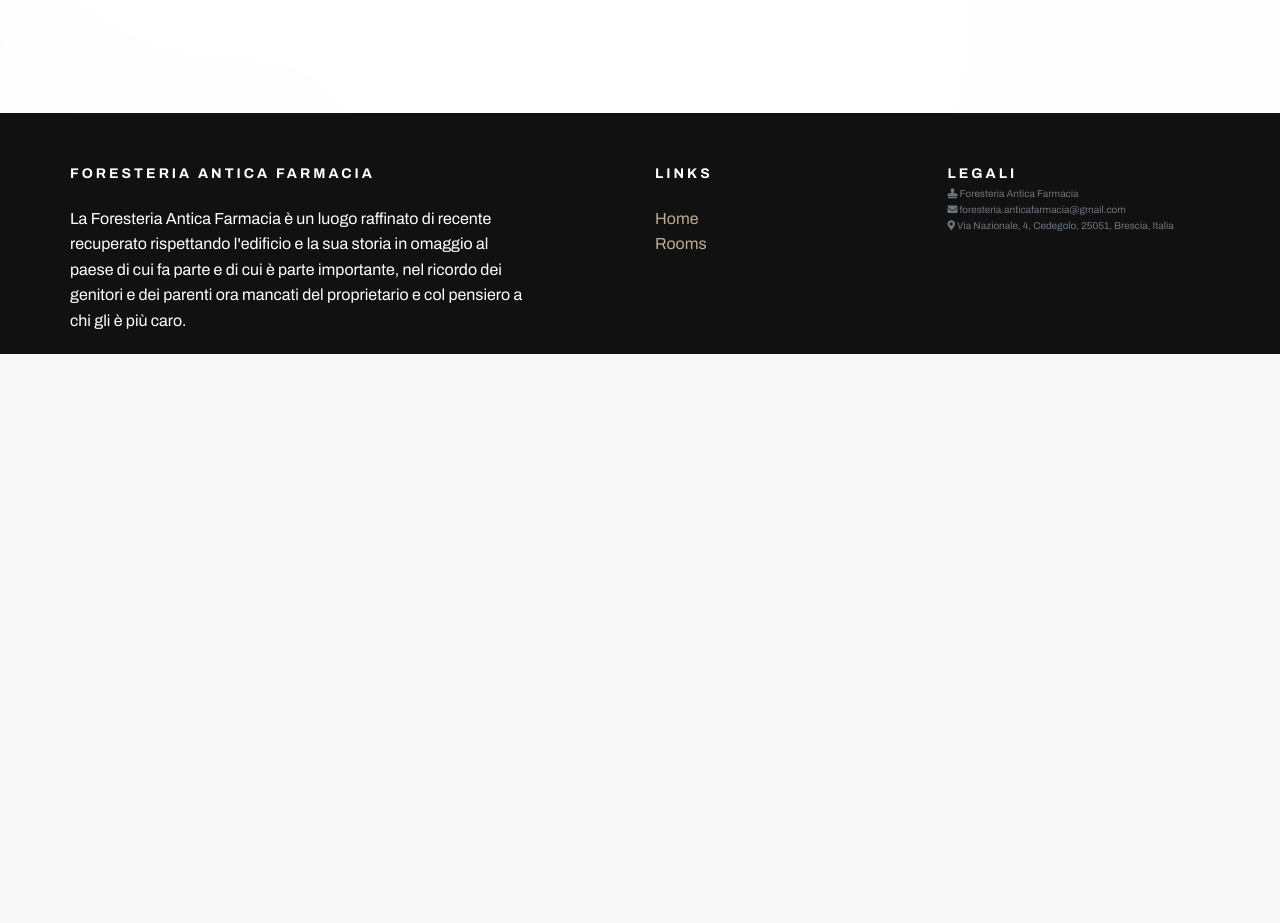
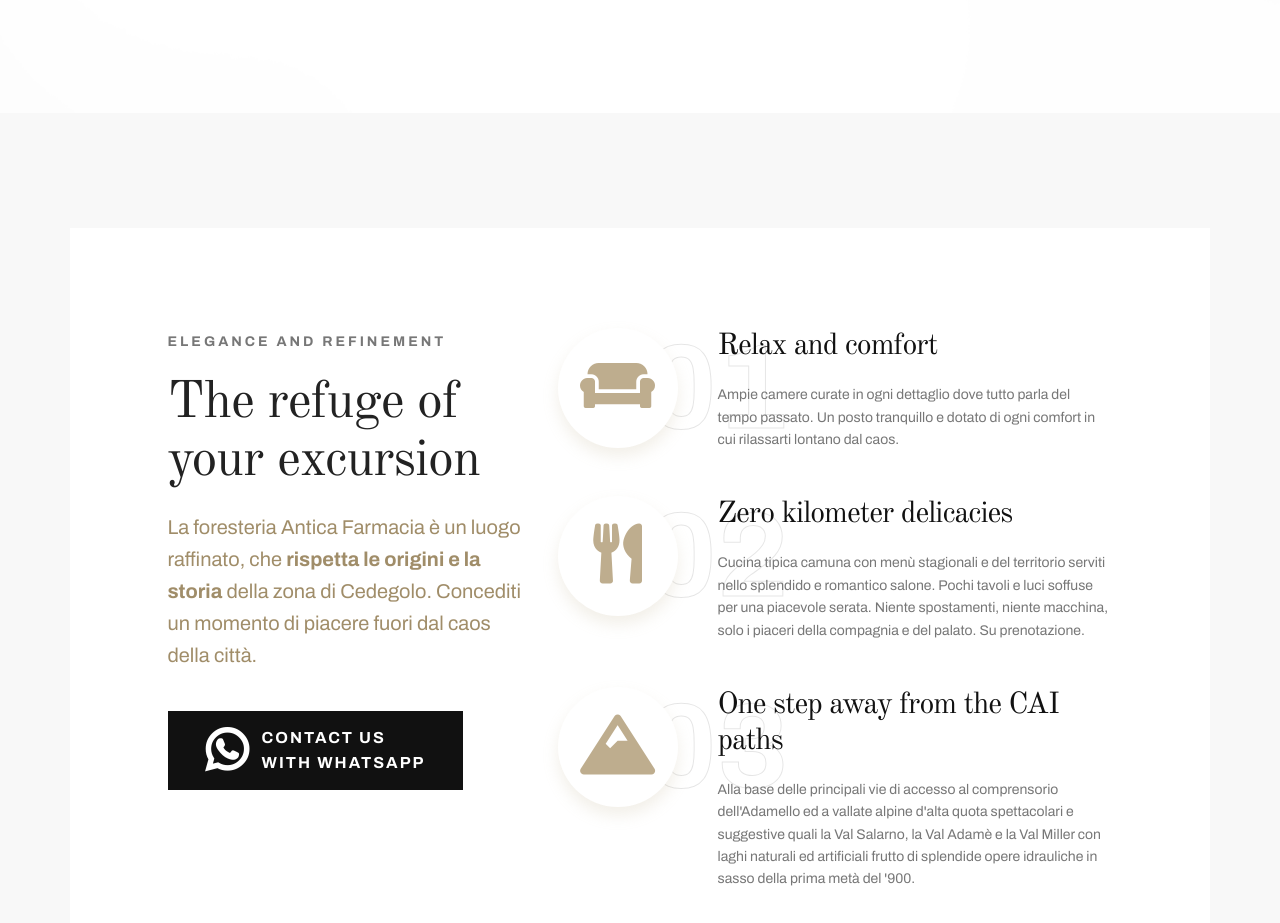
Before and after one commit to lparolari/anticafarmacia, a React (Create React App) app: page / in a window 1280 px wide. Shown: the part 1685-2608 px from the top of the page. Before the commit the page ends 2039 px from the top, so only its background shows below. Built offline with nearby package versions, Linux system fonts and the light colour scheme.

Commit message:
feat(home): add cta

```diff
--- /dev/null
+++ b/src/components/Button/StrongButton.jsx
@@ -0,0 +1,51 @@
+import classNames from 'classnames'
+import React from 'react'
+import styled from 'styled-components'
+
+const StyledButton = styled.button`
+  margin-top: 40px;
+  padding: 12px 36px;
+  background-color: #111;
+  color: #fff;
+  display: inline-flex;
+  align-items: center; /* vertical alignment of items */
+
+  font-weight: 700;
+  white-space: nowrap;
+  vertical-align: middle;
+  -webkit-user-select: none;
+  -ms-user-select: none;
+  user-select: none;
+  font-size: 16px;
+  border-radius: 0px;
+  cursor: pointer;
+  transition: all 0.4s ease-out 0s;
+  text-transform: uppercase;
+  letter-spacing: 2px;
+  border: 2px solid #111;
+
+  &:hover {
+    background-color: #bead8e;
+    border-color: #bead8e;
+  }
+`
+const InnerDiv = styled.div`
+  text-align: left;
+  padding-left: 12px;
+`
+
+const StrongButton = ({ label, muted, icon }) => (
+  <StyledButton>
+    <i className={classNames(icon, 'fa-3x')} />
+    <InnerDiv>
+      {label}
+      {muted && (
+        <>
+          <br /> {muted}
+        </>
+      )}
+    </InnerDiv>
+  </StyledButton>
+)
+
+export default StrongButton
--- /dev/null
+++ b/src/data/feats.js
@@ -0,0 +1,28 @@
+import i18n from 'i18next'
+
+export const feats = [
+  {
+    id: 1,
+    title: i18n.t('Relax and comfort'),
+    icon: 'fas fa-couch',
+    desc: i18n.t(
+      'Ampie camere curate in ogni dettaglio dove tutto parla del tempo passato. Un posto tranquillo e dotato di ogni comfort in cui rilassarti lontano dal caos.'
+    ),
+  },
+  {
+    id: 2,
+    title: i18n.t('Zero kilometer delicacies'),
+    icon: 'fas fa-utensils',
+    desc: i18n.t(
+      'Cucina tipica camuna con menù stagionali e del territorio serviti nello splendido e romantico salone. Pochi tavoli e luci soffuse per una piacevole serata. Niente spostamenti, niente macchina, solo i piaceri della compagnia e del palato. Su prenotazione.'
+    ),
+  },
+  {
+    id: 3,
+    title: i18n.t('One step away from the CAI paths'),
+    icon: 'fas fa-mountain',
+    desc: i18n.t(
+      "Alla base delle principali vie di accesso al comprensorio dell'Adamello ed a vallate alpine d'alta quota spettacolari e suggestive quali la Val Salarno, la Val Adamè e la Val Miller con laghi naturali ed artificiali frutto di splendide opere idrauliche in sasso della prima metà del '900."
+    ),
+  },
+]
--- a/src/i18n/en.json
+++ b/src/i18n/en.json
@@ -37,9 +37,18 @@
   "Rustic look": "Rustic look",
   "Large and well equipped": "Large and well equipped",
   "With kitchen": "With kitchen",
-  "Camera Direttore": "Camera Direttore",
-  "Camera Lato Piazza": "Camera Lato Piazza",
-  "Camera Centrale": "Camera Centrale",
-  "Camera Lato Mamma": "Camera Lato Mamma",
+  "Camera Direttore": "Direttore Room",
+  "Camera Lato Piazza": "Lato Piazza Room",
+  "Camera Centrale": "Centrale Room",
+  "Camera Lato Mamma": "Lato Mamma Room",
+  "Contact us": "Contact us",
+  "The refuge of your excursion": "The refuge of your excursion",
+  "Elegance and refinement": "Elegance and refinement",
+  "Zero kilometer delicacies": "Zero kilometer delicacies",
+  "One step away from the CAI paths": "One step away from the CAI paths",
+  "Cucina tipica camuna con menù stagionali e del territorio serviti nello splendido e romantico salone. Pochi tavoli e luci soffuse per una piacevole serata. Niente spostamenti, niente macchina, solo i piaceri della compagnia e del palato. Su prenotazione.":"Cucina tipica camuna con menù stagionali e del territorio serviti nello splendido e romantico salone. Pochi tavoli e luci soffuse per una piacevole serata. Niente spostamenti, niente macchina, solo i piaceri della compagnia e del palato. Su prenotazione.",
+  "Ampie camere curate in ogni dettaglio dove tutto parla del tempo passato. Un posto tranquillo e dotato di ogni comfort in cui rilassarti lontano dal caos.": "Ampie camere curate in ogni dettaglio dove tutto parla del tempo passato. Un posto tranquillo e dotato di ogni comfort in cui rilassarti lontano dal caos.",
+  "Alla base delle principali vie di accesso al comprensorio dell'Adamello ed a vallate alpine d'alta quota spettacolari e suggestive quali la Val Salarno, la Val Adamè e la Val Miller con laghi naturali ed artificiali frutto di splendide opere idrauliche in sasso della prima metà del '900.": "Alla base delle principali vie di accesso al comprensorio dell'Adamello ed a vallate alpine d'alta quota spettacolari e suggestive quali la Val Salarno, la Val Adamè e la Val Miller con laghi naturali ed artificiali frutto di splendide opere idrauliche in sasso della prima metà del '900.",
+  "La foresteria Antica Farmacia è un luogo raffinato, che <b>rispetta le origini e la storia</b> della zona di Cedegolo. Concediti un momento di piacere fuori dal caos della città.": "La foresteria Antica Farmacia è un luogo raffinato, che <b>rispetta le origini e la storia</b> della zona di Cedegolo. Concediti un momento di piacere fuori dal caos della città.",
   "La Foresteria Antica Farmacia è un luogo raffinato di recente recuperato rispettando l'edificio e la sua storia in omaggio al paese di cui fa parte e di cui è parte importante, nel ricordo dei genitori e dei parenti ora mancati del proprietario e col pensiero a chi gli è più caro.": "La Foresteria Antica Farmacia è un luogo raffinato di recente recuperato rispettando l'edificio e la sua storia in omaggio al paese di cui fa parte e di cui è parte importante, nel ricordo dei genitori e dei parenti ora mancati del proprietario e col pensiero a chi gli è più caro."
 }
--- a/src/i18n/it.json
+++ b/src/i18n/it.json
@@ -41,5 +41,14 @@
   "Camera Lato Piazza": "Camera Lato Piazza",
   "Camera Centrale": "Camera Centrale",
   "Camera Lato Mamma": "Camera Lato Mamma",
+  "Contact us": "Contattaci",
+  "The refuge of your excursion": "Il rifugio della tua escursione",
+  "Elegance and refinement": "Eleganza e raffinatezza",
+  "Zero kilometer delicacies": "Prelibatezze chilometri zero",
+  "One step away from the CAI paths": "Ad un passo dai sentieri del CAI",
+  "Cucina tipica camuna con menù stagionali e del territorio serviti nello splendido e romantico salone. Pochi tavoli e luci soffuse per una piacevole serata. Niente spostamenti, niente macchina, solo i piaceri della compagnia e del palato. Su prenotazione.":"Cucina tipica camuna con menù stagionali e del territorio serviti nello splendido e romantico salone. Pochi tavoli e luci soffuse per una piacevole serata. Niente spostamenti, niente macchina, solo i piaceri della compagnia e del palato. Su prenotazione.",
+  "Ampie camere curate in ogni dettaglio dove tutto parla del tempo passato. Un posto tranquillo e dotato di ogni comfort in cui rilassarti lontano dal caos.": "Ampie camere curate in ogni dettaglio dove tutto parla del tempo passato. Un posto tranquillo e dotato di ogni comfort in cui rilassarti lontano dal caos.",
+  "Alla base delle principali vie di accesso al comprensorio dell'Adamello ed a vallate alpine d'alta quota spettacolari e suggestive quali la Val Salarno, la Val Adamè e la Val Miller con laghi naturali ed artificiali frutto di splendide opere idrauliche in sasso della prima metà del '900.": "Alla base delle principali vie di accesso al comprensorio dell'Adamello ed a vallate alpine d'alta quota spettacolari e suggestive quali la Val Salarno, la Val Adamè e la Val Miller con laghi naturali ed artificiali frutto di splendide opere idrauliche in sasso della prima metà del '900.",
+  "La foresteria Antica Farmacia è un luogo raffinato, che <b>rispetta le origini e la storia</b> della zona di Cedegolo. Concediti un momento di piacere fuori dal caos della città.": "La foresteria Antica Farmacia è un luogo raffinato, che <b>rispetta le origini e la storia</b> della zona di Cedegolo. Concediti un momento di piacere fuori dal caos della città.",
   "La Foresteria Antica Farmacia è un luogo raffinato di recente recuperato rispettando l'edificio e la sua storia in omaggio al paese di cui fa parte e di cui è parte importante, nel ricordo dei genitori e dei parenti ora mancati del proprietario e col pensiero a chi gli è più caro.": "La Foresteria Antica Farmacia è un luogo raffinato di recente recuperato rispettando l'edificio e la sua storia in omaggio al paese di cui fa parte e di cui è parte importante, nel ricordo dei genitori e dei parenti ora mancati del proprietario e col pensiero a chi gli è più caro."
 }
--- /dev/null
+++ b/src/routes/Home/Cta.jsx
@@ -0,0 +1,62 @@
+import React from 'react'
+import { Trans, useTranslation } from 'react-i18next'
+import { Link } from 'react-router-dom'
+
+import StrongButton from '../../components/Button/StrongButton'
+import { feats } from '../../data/feats'
+import { global } from '../../data/global'
+
+const Cta = () => {
+  const { t } = useTranslation()
+  return (
+    <section className="cta-section pt-115 pb-160">
+      <div className="container">
+        <div className="cta-inner">
+          <div className="row justify-content-center">
+            <div className="col-lg-4 col-md-8 col-sm-9 col-10 order-2 order-lg-1">
+              <div className="cta-text">
+                <div className="section-title mb-20">
+                  <span className="title-tag">
+                    {t('Elegance and refinement')}
+                  </span>
+                  <h2>{t('The refuge of your excursion')}</h2>
+                </div>
+                <p>
+                  <Trans
+                    i18nKey="La foresteria Antica Farmacia è un luogo raffinato, che <b>rispetta le origini e la storia</b> della zona di Cedegolo. Concediti un momento di piacere fuori dal caos della città."
+                    components={{ b: <b /> }}
+                  />
+                </p>
+                <Link to={global.contacts.whatsapp.href}>
+                  <StrongButton
+                    label={t('Contact us')}
+                    muted={t('With whatsapp')}
+                    icon="fab fa-whatsapp"
+                  />
+                </Link>
+              </div>
+            </div>
+            <div className="col-lg-6 col-md-10 col-sm-11 col-10 order-1 order-lg-2">
+              <div className="cta-features">
+                {feats.map((feat, i) => (
+                  <div key={feat.id} className="single-feature">
+                    <div className="icon">
+                      <i className={feat.icon} />
+                    </div>
+                    <div className="cta-desc">
+                      <h3>{feat.title}</h3>
+                      <p>{feat.desc}</p>
+                      <span className="count">0{1 + i}</span>
+                    </div>
+                  </div>
+                ))}
+              </div>
+            </div>
+          </div>
+        </div>
+      </div>
+    </section>
+  )
+}
+
+export default Cta
--- a/src/routes/Home/Home.jsx
+++ b/src/routes/Home/Home.jsx
@@ -14,6 +14,7 @@ import { useTranslation } from 'react-i18next'
 import Footer from '../../components/Footer/Footer'
 import { Header } from '../../components/Header/Header'
 import Banner from './Banner'
+import Cta from './Cta'
 import RoomType from './RoomType'
 
 export const Home = () => {
@@ -25,8 +26,8 @@ export const Home = () => {
       <Header />
       <Banner />
       <RoomType />
+      <Cta />
       {/*
-      <Cta {...cta} />
       <About {...about} />
       <DiscoverUs {...discoverUs} /> */}
       <Footer />
```
